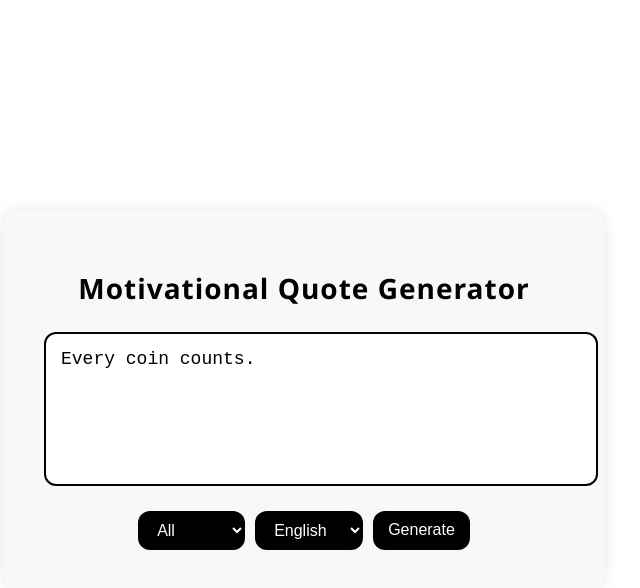
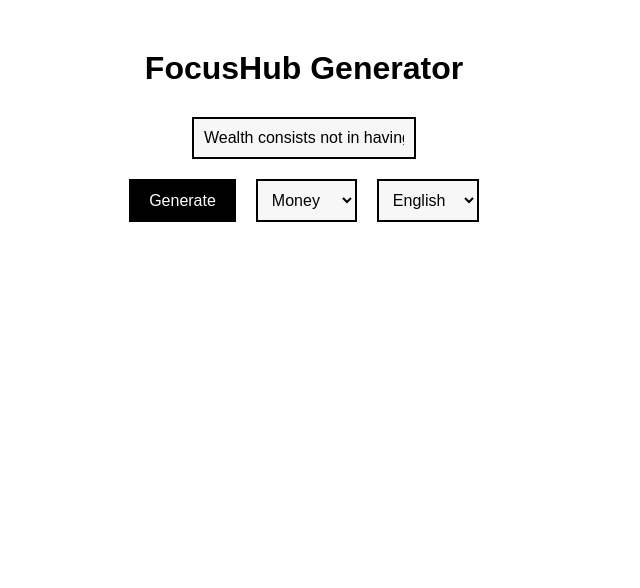
Before and after one commit to MohaGamer2020/focushub-generator, a plain HTML site: page index.html in a window 1280 px wide. Both pictures are taken after a click on the button "Generate". Shown: the whole page, without its empty margins (336-976 px from the left). Drawn offline with Linux system fonts and the light colour scheme.

Commit message:
Update index.html

```diff
--- a/index.html
+++ b/index.html
@@ -1,321 +1,227 @@
 <!DOCTYPE html>
 <html lang="en">
+
 <head>
     <meta charset="UTF-8">
-  <meta name="viewport" content="width=device-width, initial-scale=1">
-  <title>Motivational Quote Generator</title>
+    <meta name="viewport" content="width=device-width, initial-scale=1.0">
+    <title>FocusHub Generator</title>
     <style>
         body {
-      background-color: #ffffff;
-      color: #000000;
-      font-family: 'Segoe UI', Tahoma, Geneva, Verdana, sans-serif;
-      display: flex;
-      justify-content: center;
-      align-items: center;
-      height: 100vh;
+            font-family: Arial, sans-serif;
+            background-color: white;
+            color: black;
             margin: 0;
+            padding: 0;
+        }
+
+        h1 {
+            text-align: center;
+            margin-top: 50px;
         }
 
         .container {
-      width: 90%;
-      max-width: 600px;
-      background-color: #f8f8f8;
-      border-radius: 16px;
-      box-shadow: 0 0 15px rgba(0, 0, 0, 0.1);
-      padding: 40px;
-      box-sizing: border-box;
+            text-align: center;
+            margin-top: 30px;
+        }
+
+        .adsense {
+            margin: 20px 0;
             text-align: center;
         }
 
-    h1 {
-      font-size: 28px;
-      margin-bottom: 25px;
-      letter-spacing: 1px;
+        .form-container {
+            display: flex;
+            justify-content: center;
+            gap: 20px;
+            margin-top: 20px;
         }
 
-    textarea {
-      width: 100%;
-      height: 120px;
-      font-size: 18px;
-      padding: 15px;
-      border-radius: 12px;
-      border: 2px solid #000;
-      resize: none;
-      margin-bottom: 20px;
-      transition: all 0.3s ease;
+        .input-box {
+            padding: 10px;
+            width: 200px;
+            font-size: 16px;
+            border: 2px solid black;
+            background-color: #f7f7f7;
         }
 
-    textarea:focus {
-      outline: none;
-      border-color: #333;
-      box-shadow: 0 0 5px #333;
+        .button {
+            padding: 10px 20px;
+            font-size: 16px;
+            cursor: pointer;
+            border: none;
+            background-color: black;
+            color: white;
         }
 
-    .buttons {
-      display: flex;
-      gap: 10px;
-      flex-wrap: wrap;
-      justify-content: center;
+        .button:hover {
+            background-color: #444;
         }
 
-    select,
-    button {
-      padding: 10px 15px;
-      border: none;
-      border-radius: 12px;
-      font-size: 16px;
-      cursor: pointer;
-      background-color: #000;
-      color: #fff;
-      transition: background-color 0.3s ease;
+        .filter-container {
+            margin-top: 20px;
         }
 
-    select:hover,
-    button:hover {
-      background-color: #333;
-    }
-
-    .fade {
-      animation: fadeIn 0.6s ease-in-out;
-    }
-
-    @keyframes fadeIn {
-      from { opacity: 0; }
-      to { opacity: 1; }
+        .filter-select {
+            padding: 10px;
+            font-size: 16px;
+            border: 2px solid black;
+            background-color: #f7f7f7;
         }
     </style>
 </head>
+
 <body>
+    <header>
+        <h1>FocusHub Generator</h1>
+    </header>
+
+    <!-- Anuncio de Google AdSense -->
+    <div class="adsense">
+        <script async src="https://pagead2.googlesyndication.com/pagead/js/adsbygoogle.js?client=ca-pub-7940385081543196" crossorigin="anonymous"></script>
+        <ins class="adsbygoogle" style="display:block" data-ad-client="ca-pub-7940385081543196" data-ad-slot="3810137470" data-ad-format="auto" data-full-width-responsive="true"></ins>
+        <script>
+            (adsbygoogle = window.adsbygoogle || []).push({});
+        </script>
+    </div>
+
     <div class="container">
-    <h1>Motivational Quote Generator</h1>
-    <textarea id="quoteBox" readonly></textarea>
-    <div class="buttons">
-      <select id="categorySelector">
-        <option value="all">All</option>
-        <option value="dinero">Money</option>
-        <option value="amor">Love</option>
-        <option value="futbol">Football</option>
-        <option value="vida">Life</option>
+        <div>
+            <input type="text" id="quote" class="input-box" placeholder="Your motivational quote will appear here..." readonly />
+        </div>
+        <div class="form-container">
+            <button class="button" id="generateBtn">Generate</button>
+            <select class="filter-select" id="themeFilter">
+                <option value="money">Money</option>
+                <option value="love">Love</option>
+                <option value="football">Football</option>
+                <option value="life">Life</option>
             </select>
-      <select id="languageSelector">
+            <select class="filter-select" id="languageSelect">
                 <option value="en">English</option>
                 <option value="es">Español</option>
             </select>
-      <button onclick="generateQuote()">Generate</button>
         </div>
     </div>
 
     <script>
+        // Frases motivadoras predefinidas
         const quotes = {
             en: {
-        dinero: [
-          "Money is a tool, not the goal.",
-          "Invest in yourself first.",
-          "Wealth is built daily.",
-          "Budgeting builds discipline.",
-          "Make money work for you.",
-          "Time is more valuable than money.",
-          "Saving is earning.",
-          "Smart spending is smart living.",
-          "Richness is in mindset.",
-          "Don't chase money, attract it.",
-          "Be the boss of your wallet.",
-          "Every coin counts.",
-          "Don't buy, invest.",
-          "Abundance starts in the mind.",
-          "You can earn more, always.",
-          "Passive income is power.",
-          "Don't just earn, grow.",
-          "Your value creates your income.",
-          "Track your money to control it.",
-          "Plant money, harvest freedom."
+                money: [
+                    "Money is not the key to happiness, but it’s a key to many doors.",
+                    "The more you learn, the more you earn.",
+                    "Wealth consists not in having great possessions, but in having few wants.",
+                    "Success is not the key to happiness. Happiness is the key to success.",
+                    "Money is a great servant but a bad master.",
+                    "Wealth is the ability to fully experience life.",
+                    "The lack of money is the root of all evil.",
+                    "An investment in knowledge pays the best interest.",
+                    "A penny saved is a penny earned.",
+                    "When you have money, think about the people who don’t have it."
                 ],
-        amor: [
-          "Love is the greatest power.",
-          "Let your heart lead the way.",
-          "True love needs no words.",
-          "Love yourself first.",
-          "Love is not owned, it’s shared.",
-          "Kindness is love in motion.",
-          "Real love never fades.",
-          "Love listens, not just speaks.",
-          "Love without expectations.",
-          "In love, little things matter.",
-          "Be love, not just in love.",
-          "Love grows with patience.",
-          "Respect is part of love.",
-          "True love empowers you.",
-          "Every heart has a soulmate.",
-          "Show love through actions.",
-          "Love builds, never breaks.",
-          "You are loved, always.",
-          "Love is giving, not keeping.",
-          "Choose love every day."
+                love: [
+                    "Love is all you need.",
+                    "Where there is love, there is life.",
+                    "True love is eternal, infinite and always like itself.",
+                    "The best thing to hold onto in life is each other.",
+                    "Love is not something you look for. Love is something you become.",
+                    "You don’t love someone because they’re perfect. You love them in spite of the fact that they’re not.",
+                    "Love is the only reality, and it is not a mere sentiment. It is the ultimate truth that lies at the heart of creation.",
+                    "Love yourself first and everything else falls into line.",
+                    "The greatest thing you’ll ever learn is just to love and be loved in return.",
+                    "Love makes the world go round."
                 ],
-        futbol: [
-          "Play with heart, not just feet.",
-          "Every goal starts with a dream.",
-          "Defeat teaches more than victory.",
-          "Train hard, win easy.",
-          "One team, one dream.",
-          "Football is passion in motion.",
-          "Pass the ball, share the glory.",
-          "Champions rise after failure.",
-          "Defense wins games too.",
-          "Respect the game and players.",
-          "Sweat earns success.",
-          "Believe in your boots.",
-          "Football unites the world.",
-          "Every match is a lesson.",
-          "Teamwork makes the dream work.",
-          "Chase the ball, not the fame.",
-          "Football is joy, not war.",
-          "Score with spirit.",
-          "Fall, rise, repeat.",
-          "Legends never stop playing."
+                football: [
+                    "The greatest glory in living lies not in never falling, but in rising every time we fall.",
+                    "Success is no accident.",
+                    "You miss 100% of the shots you don’t take.",
+                    "It’s not whether you get knocked down, it’s whether you get up.",
+                    "The only way to prove that you’re a good sport is to lose.",
+                    "Football is not just a game; it’s a way of life.",
+                    "A champion is someone who gets up when he can’t.",
+                    "Success is not final, failure is not fatal: It is the courage to continue that counts.",
+                    "The difference between a successful person and others is not a lack of strength, not a lack of knowledge, but rather a lack in will.",
+                    "Football is the beautiful game."
                 ],
-        vida: [
-          "Life is what you make of it.",
-          "Live now, not later.",
-          "Every day is a new chance.",
-          "Breathe and begin again.",
-          "Your life, your rules.",
-          "Growth is part of life.",
-          "The present is your gift.",
-          "Smile, life smiles back.",
-          "Fail forward always.",
-          "Create your path.",
-          "Life begins at discomfort.",
-          "Change is a teacher.",
-          "You are your story.",
-          "Life rewards the brave.",
-          "Live with intention.",
-          "Don't survive, thrive.",
-          "Happiness is a habit.",
-          "Dreams demand action.",
-          "Today is the day.",
-          "Progress is life’s goal."
+                life: [
+                    "The purpose of life is not to be happy, it is to be useful.",
+                    "In the end, it’s not the years in your life that count, it’s the life in your years.",
+                    "Don’t count the days, make the days count.",
+                    "Your time is limited, don’t waste it living someone else’s life.",
+                    "Life is what happens when you’re busy making other plans.",
+                    "To live is the rarest thing in the world. Most people exist, that is all.",
+                    "Be yourself; everyone else is already taken.",
+                    "Life isn’t about waiting for the storm to pass, it’s about learning to dance in the rain.",
+                    "The journey of a thousand miles begins with one step.",
+                    "Success is not the key to happiness. Happiness is the key to success."
                 ]
             },
             es: {
-        dinero: [
-          "El dinero es una herramienta, no la meta.",
-          "Invierte primero en ti.",
-          "La riqueza se construye día a día.",
-          "Ahorrar es ganar.",
-          "Haz que el dinero trabaje para ti.",
-          "El tiempo vale más que el dinero.",
-          "Gasta con inteligencia.",
-          "La abundancia comienza en la mente.",
-          "El valor crea ingresos.",
-          "Riqueza no es lo que tienes, es cómo vives.",
-          "Cada moneda cuenta.",
-          "El dinero sigue a la pasión.",
-          "Multiplica, no acumules.",
-          "Sé dueño de tu cartera.",
-          "No compres, invierte.",
-          "Ingresos pasivos, libertad activa.",
-          "Sigue aprendiendo para ganar más.",
-          "Controla tu dinero o te controlará.",
-          "Gana, ahorra, invierte.",
-          "Planta dinero y cosecha libertad."
+                money: [
+                    "El dinero no es la clave de la felicidad, pero es la clave de muchas puertas.",
+                    "Cuanto más aprendas, más ganarás.",
+                    "La riqueza no consiste en tener grandes posesiones, sino en tener pocos deseos.",
+                    "El éxito no es la clave de la felicidad. La felicidad es la clave del éxito.",
+                    "El dinero es un gran servidor pero un mal amo.",
+                    "La riqueza es la capacidad de experimentar la vida plenamente.",
+                    "La falta de dinero es la raíz de todo mal.",
+                    "Una inversión en conocimiento paga los mejores intereses.",
+                    "Un centavo ahorrado es un centavo ganado.",
+                    "Cuando tienes dinero, piensa en las personas que no lo tienen."
                 ],
-        amor: [
-          "El amor es el poder más grande.",
-          "Ama sin condiciones.",
-          "El amor propio es esencial.",
-          "Escuchar también es amar.",
-          "El amor crece con el respeto.",
-          "Pequeños gestos, gran amor.",
-          "Amar es cuidar.",
-          "El amor real no se impone.",
-          "Da amor sin esperar.",
-          "El amor no duele, sana.",
-          "Ama con acciones, no solo palabras.",
-          "El verdadero amor no se rinde.",
-          "La paciencia es clave en el amor.",
-          "El amor se construye.",
-          "Ama tu vida primero.",
-          "Amar es libertad, no prisión.",
-          "Eres digno de amor.",
-          "El amor transforma.",
-          "Cuida a quien amas.",
-          "Elige el amor cada día."
+                love: [
+                    "El amor es todo lo que necesitas.",
+                    "Donde hay amor, hay vida.",
+                    "El amor verdadero es eterno, infinito y siempre igual a sí mismo.",
+                    "La mejor cosa que puedes tener en la vida es estar con los demás.",
+                    "El amor no es algo que buscas. El amor es algo que te conviertes.",
+                    "No amas a alguien porque sea perfecto. Los amas a pesar de que no lo son.",
+                    "El amor es la única realidad, y no es un simple sentimiento. Es la verdad última que se encuentra en el corazón de la creación.",
+                    "Amarte a ti mismo primero y todo lo demás encajará.",
+                    "Lo más grande que aprenderás es simplemente amar y ser amado a cambio.",
+                    "El amor hace girar el mundo."
                 ],
-        futbol: [
-          "Juega con el corazón.",
-          "Cada gol empieza con un sueño.",
-          "Pierde con honor, gana con humildad.",
-          "Entrena como si jugaras.",
-          "Un equipo, un objetivo.",
-          "El fútbol es pasión.",
-          "Pasa el balón, comparte la gloria.",
-          "La derrota enseña más que la victoria.",
-          "Respeta al rival.",
-          "Corre por tu escudo.",
-          "Cree en tus botas.",
-          "Sudor hoy, gloria mañana.",
-          "Defender también es arte.",
-          "El fútbol une naciones.",
-          "Aprende de cada partido.",
-          "La pasión no se compra.",
-          "El fútbol se juega con alma.",
-          "Sigue la jugada, no la fama.",
-          "Golpea con decisión.",
-          "Juega siempre como si fuera la final."
+                football: [
+                    "La mayor gloria en vivir no reside en no caer nunca, sino en levantarnos cada vez que caemos.",
+                    "El éxito no es un accidente.",
+                    "Fallaste el 100% de los tiros que no tomaste.",
+                    "No importa si te caes, lo que importa es si te levantas.",
+                    "La única forma de demostrar que eres un buen deportista es perder.",
+                    "El fútbol no es solo un juego, es un estilo de vida.",
+                    "Un campeón es alguien que se levanta cuando no puede.",
+                    "El éxito no es definitivo, el fracaso no es fatal: lo que cuenta es el coraje para continuar.",
+                    "La diferencia entre una persona exitosa y las demás no es la falta de fuerza, ni la falta de conocimiento, sino la falta de voluntad.",
+                    "El fútbol es el juego más bonito."
                 ],
-        vida: [
-          "La vida es lo que haces de ella.",
-          "Vive el ahora.",
-          "Cada día es una nueva oportunidad.",
-          "Respira, sigue adelante.",
-          "Tu vida, tus reglas.",
-          "Cambia y crece.",
-          "La sonrisa abre caminos.",
-          "Cae siete veces, levántate ocho.",
-          "Haz lo que te apasiona.",
-          "Cree en tu camino.",
-          "La vida premia a los valientes.",
-          "Sé dueño de tu historia.",
-          "El presente es tuyo.",
-          "No solo existas, vive.",
-          "Los errores son maestros.",
-          "Hazlo con amor o no lo hagas.",
-          "Progreso, no perfección.",
-          "Vivir es decidir.",
-          "Hoy es el mejor día.",
-          "Tu actitud cambia tu vida."
+                life: [
+                    "El propósito de la vida no es ser feliz, es ser útil.",
+                    "Al final, no son los años de tu vida lo que cuenta, sino la vida en tus años.",
+                    "No cuentes los días, haz que los días cuenten.",
+                    "Tu tiempo es limitado, no lo desperdicies viviendo la vida de otra persona.",
+                    "La vida es lo que pasa mientras estás ocupado haciendo otros planes.",
+                    "Vivir es la cosa más rara del mundo. La mayoría de la gente solo existe.",
+                    "Sé tú mismo; los demás ya están tomados.",
+                    "La vida no trata de esperar a que pase la tormenta, sino de aprender a bailar bajo la lluvia.",
+                    "El viaje de mil millas comienza con un solo paso.",
+                    "El éxito no es la clave de la felicidad. La felicidad es la clave del éxito."
                 ]
             }
         };
 
+        // Función para generar una frase aleatoria
         function generateQuote() {
-      const language = document.getElementById("languageSelector").value;
-      const category = document.getElementById("categorySelector").value;
-      const quoteBox = document.getElementById("quoteBox");
+            const theme = document.getElementById('themeFilter').value;
+            const language = document.getElementById('languageSelect').value;
 
-      let availableQuotes = [];
-
-      if (category === "all") {
-        for (const key in quotes[language]) {
-          availableQuotes = availableQuotes.concat(quotes[language][key]);
-        }
-      } else {
-        availableQuotes = quotes[language][category] || [];
+            const quotesArray = quotes[language][theme];
+            const randomQuote = quotesArray[Math.floor(Math.random() * quotesArray.length)];
+            document.getElementById('quote').value = randomQuote;
         }
 
-      if (availableQuotes.length > 0) {
-        const randomIndex = Math.floor(Math.random() * availableQuotes.length);
-        quoteBox.value = availableQuotes[randomIndex];
+        // Event listener para el botón de generar
+        document.getElementById('generateBtn').addEventListener('click', generateQuote);
+    </script>
 
-        // Activar animación
-        quoteBox.classList.remove("fade");
-        void quoteBox.offsetWidth;
-        quoteBox.classList.add("fade");
-      } else {
-        quoteBox.value = "No quotes available.";
-      }
-    }
-  </script>
 </body>
+
 </html>
```
Lines whose indentation alone changed are shown as unchanged.
